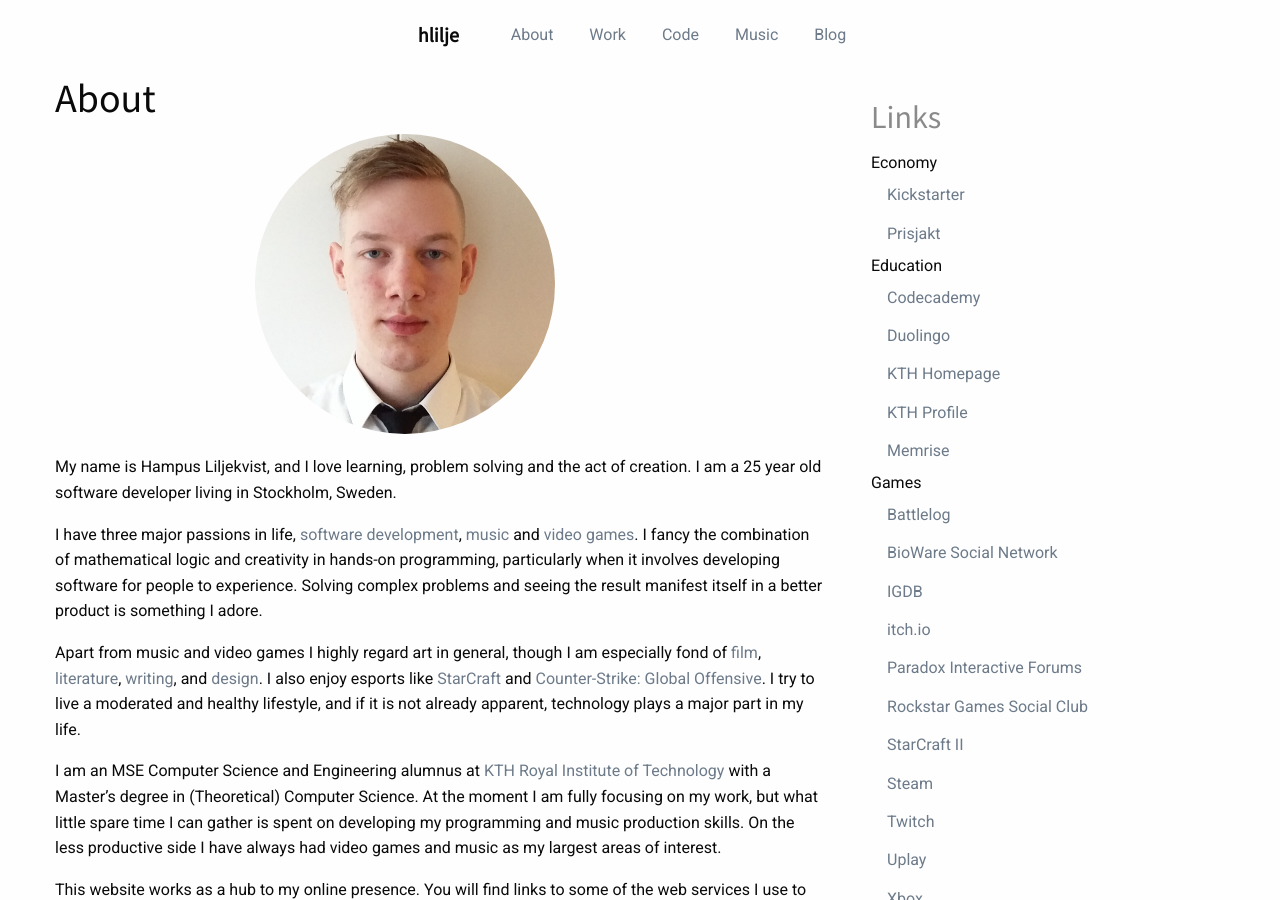
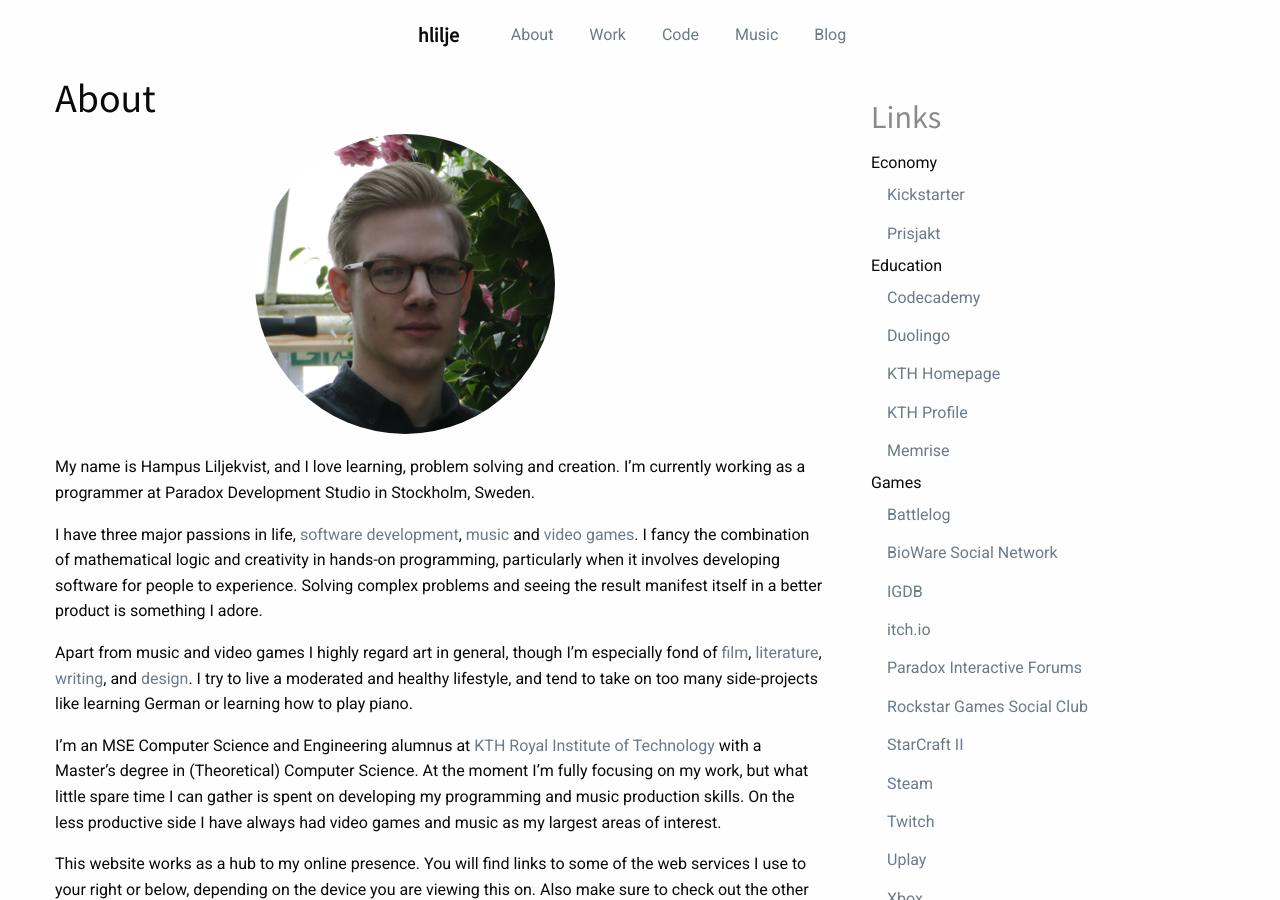
Before and after one commit to hlilje/hlilje.github.io, a Jekyll site: the page built from _posts/2015-08-25-about.md, in a window 1280 px wide and 900 px high. Built offline with Jekyll 4.4.1, drawn with Linux system fonts in a browser that asks for light colours; nearby versions of some CDN libraries; our own code applies the rules of GitHub Pages for plain Markdown files.

```diff
--- a/_data/portfolio-items.yml
+++ b/_data/portfolio-items.yml
@@ -2,7 +2,7 @@
 "Master Thesis": http://kth.diva-portal.org/smash/record.jsf?pid=diva2:947287
 "MiniJava Compiler": https://github.com/hlilje/komp14-compiler
 "Voxel Landscape Generator": https://github.com/hlilje/dgi14-voxels
-"QWait": http://qwait.csc.kth.se/
+"QWait": https://github.com/mvk13ogb/qwait
 "Lua Love Snake": https://github.com/hlilje/lua-love-snake
 "Song Lyrics Sentiment Classifier": https://github.com/hlilje/songmood
 "MCMC Simulation": https://github.com/hlilje/mcmc-train
--- a/_posts/2015-08-25-about.md
+++ b/_posts/2015-08-25-about.md
@@ -15,8 +15,9 @@ title: "About"
   </div>
 </div>
 
-My name is Hampus Liljekvist, and I love learning, problem solving and the act of
-creation. I am a 25 year old software developer living in Stockholm, Sweden.
+My name is Hampus Liljekvist, and I love learning, problem solving and creation.
+I'm currently working as a programmer at Paradox Development Studio in Stockholm,
+Sweden.
 
 I have three major passions in life, [software development]({{ site.data.links['Software Development']['GitHub'] }}),
 [music]({{ site.data.links['Music Production']['SoundCloud'] }}) and [video games]({{ site.data.links['Games']['Steam'] }}).
@@ -25,17 +26,15 @@ particularly when it involves developing software for people to experience. Solv
 complex problems and seeing the result manifest itself in a better product is something
 I adore.
 
-Apart from music and video games I highly regard art in general, though I am especially
+Apart from music and video games I highly regard art in general, though I'm especially
 fond of [film]({{ site.data.links['Video and Film']['IMDb'] }}),
 [literature]({{ site.data.links['Writing and Literature']['Goodreads'] }}), [writing](http://blog.{{ site.url_short }}),
-and [design]({{ site.data.links['Graphics and Design']['Flickr'] }}). I also enjoy
-esports like [StarCraft](https://www.reddit.com/r/starcraft/) and
-[Counter-Strike: Global Offensive](https://www.reddit.com/r/GlobalOffensive/).
-I try to live a moderated and healthy lifestyle, and if it is not already apparent,
-technology plays a major part in my life.
+and [design]({{ site.data.links['Graphics and Design']['Flickr'] }}).
+I try to live a moderated and healthy lifestyle, and tend to take on too
+many side-projects like learning German or learning how to play piano.
 
-I am an MSE Computer Science and Engineering alumnus at [KTH Royal Institute of Technology]({{ site.data.links['Education']['KTH Homepage'] }})
-with a Master's degree in (Theoretical) Computer Science. At the moment I am
+I'm an MSE Computer Science and Engineering alumnus at [KTH Royal Institute of Technology]({{ site.data.links['Education']['KTH Homepage'] }})
+with a Master's degree in (Theoretical) Computer Science. At the moment I'm
 fully focusing on my work, but what little spare time I can gather is spent on
 developing my programming and music production skills. On the less productive
 side I have always had video games and music as my largest areas of interest.
```
Also changed, not shown: _posts/2015-08-25-code.md (+12 -7 lines), _posts/2015-08-25-music.md (+11 -5 lines), _posts/2015-08-25-work.md (+6 -5 lines), images/profile-picture.jpg, images/profile-picture@2x.jpg.
